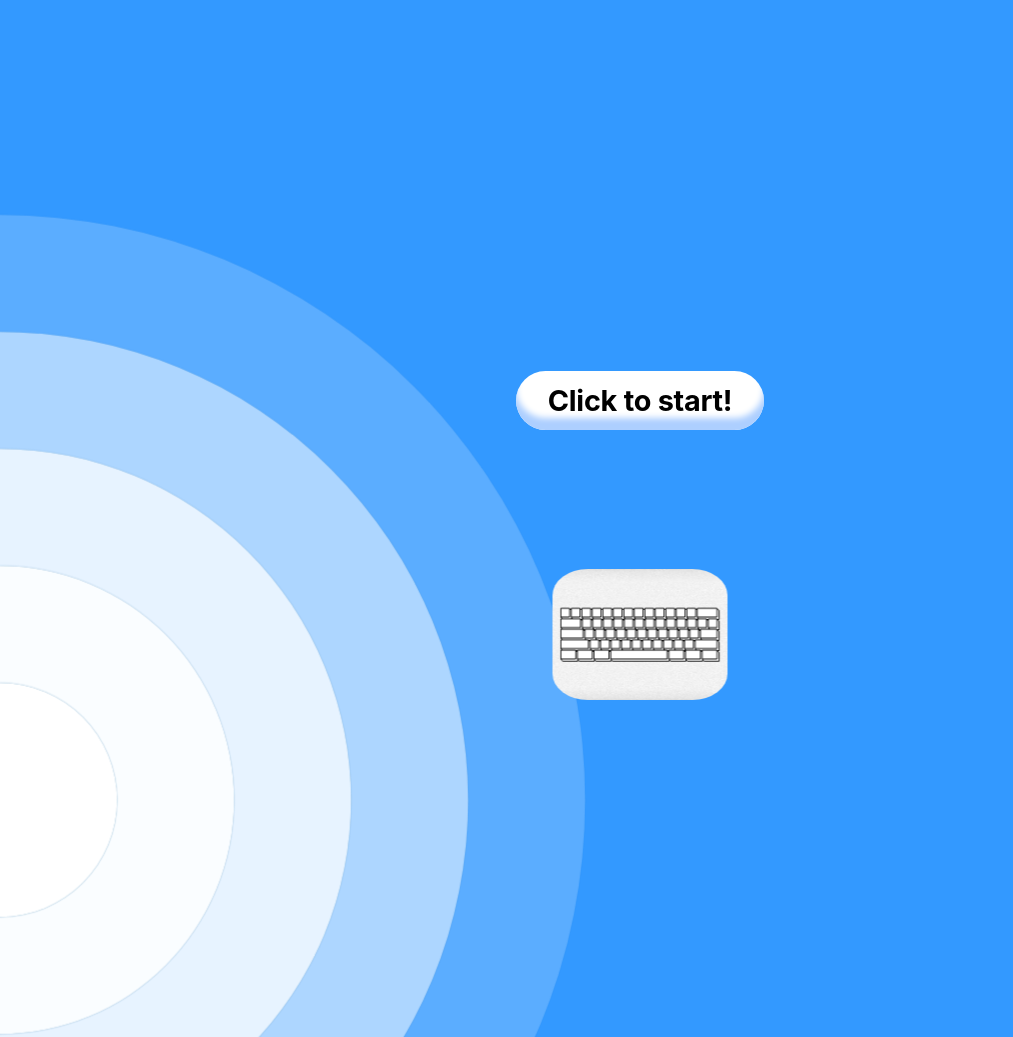
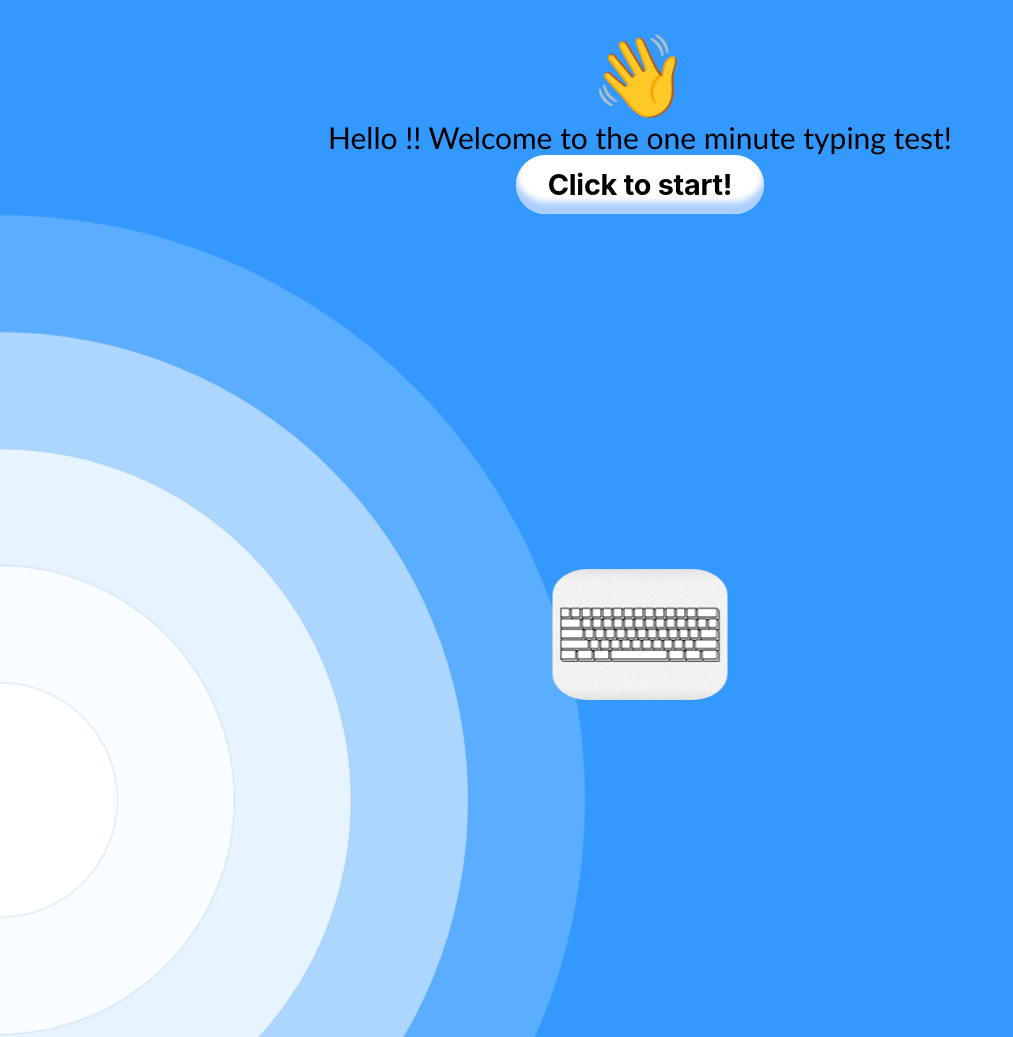
Before and after one commit to hrshlmeht/typing_speed_javascript, a plain HTML site: page index.html in a window 1280 px wide. Shown: the top 1037 px of the page, without its empty margins (0-1013 px from the left). Drawn offline with Linux system fonts and the light colour scheme.

Commit message:
Minute UI changes

```diff
--- a/index.html
+++ b/index.html
@@ -17,6 +17,10 @@
         <div class="circle medium shade4"></div>
         <div class="circle small shade5"></div>
       </div>
+      <div class="greeting-container">
+        <div class="hand">👋</div>
+        <div class="message">Hello !! Welcome to the one minute typing test!</div>
+      </div>
       <div class="typing-gif-container" id="typingGifContainer">
         <img src="typing_gif.gif" alt="Typing GIF" class="typing-gif">
       </div>
--- a/script.js
+++ b/script.js
@@ -5,6 +5,7 @@ const timerElement = document.getElementById('timer');
 const resultsElement = document.getElementById('results');
 var startButton = document.getElementById('startButton');
 var container = document.querySelector('.container');
+const greetingContainer = document.querySelector('.greeting-container');
 let totalCharactersTyped = 0;
 let correctWords = 0;
 
@@ -36,12 +37,6 @@ let correctWords = 0;
 //     }
 // });
 
-
-
-
-
-
-// ************function to calculate with the spaces as well  */
 quoteInputElement.addEventListener('input', () => {
     const arrayQuote = quoteDisplayElement.querySelectorAll('span');
     const arrayValue = quoteInputElement.value.split('');
@@ -67,7 +62,11 @@ quoteInputElement.addEventListener('input', () => {
         totalCharactersTyped += valueWithoutSpaces.length;
         renderNewQuote(); // Render new quote after the current quote is finished
     }
-})
+});
+
+
+
+
 
 function getRandomQuote() {
     return fetch(RANDOM_QUOTE_API)
@@ -140,6 +139,7 @@ startButton.addEventListener('click', function() {
     startButton.style.display = 'none'; // hides the start button after clicking
     typingGifContainer.style.display = 'none'; // hides the div with the GIF after clicking the button
     container.style.display = 'block'; // shows the division after clicking the button
+    greetingContainer.style.display = 'none';
     renderNewQuote();
     startTimer();
 });
--- a/styles.css
+++ b/styles.css
@@ -15,6 +15,10 @@ body, .quote-input {
   max-width: 90%;
   box-shadow: 0 2px 4px rgba(0, 0, 0, 0.5);
   overflow: hidden;
+  position: absolute;
+  top: 50%;
+  left: 50%;
+  transform: translate(-50%, -50%);
 }
 
 @keyframes flash {
@@ -297,3 +301,45 @@ body{
 .typing-gif {
   border-radius: 20%; /* Adjust the value to control the amount of curvature */
 }
+
+
+body {
+  display: flex;
+  flex-direction: column;
+  align-items: center;
+  justify-content: flex-start;
+  min-height: 100vh;
+}
+
+.greeting-container {
+  display: flex;
+  flex-direction: column;
+  align-items: center;
+  justify-content: center;
+  margin-top: 20px; /* Adjust the margin-top value as desired */
+  overflow: hidden;
+}
+
+.greeting-container .hand {
+  font-size: 5rem;
+  animation: wave 2s infinite;
+  transform-origin: bottom;
+}
+
+@keyframes wave {
+  0% {
+    transform: rotate(0deg) translateY(0);
+  }
+  25% {
+    transform: rotate(-45deg) translateY(0);
+  }
+  50% {
+    transform: rotate(0deg) translateY(5px);
+  }
+  75% {
+    transform: rotate(45deg) translateY(0);
+  }
+  100% {
+    transform: rotate(0deg) translateY(0);
+  }
+}
```
